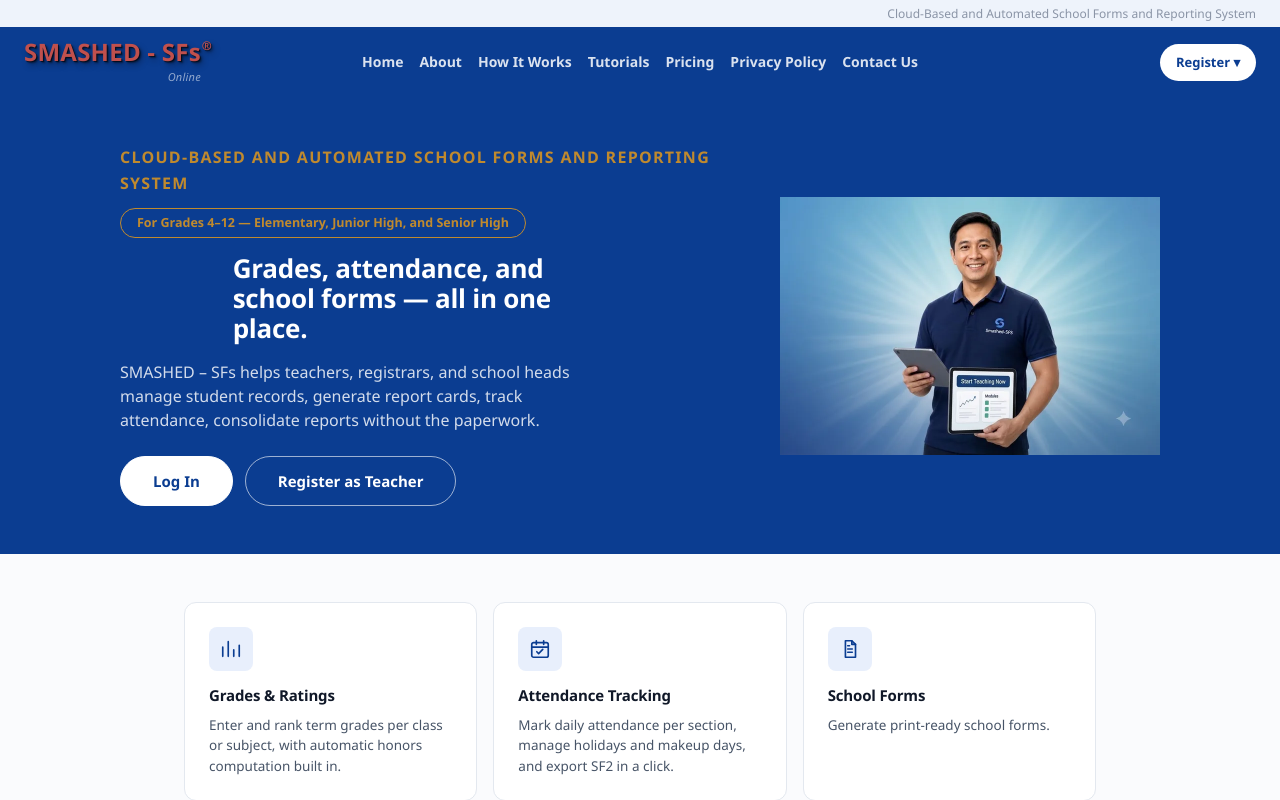
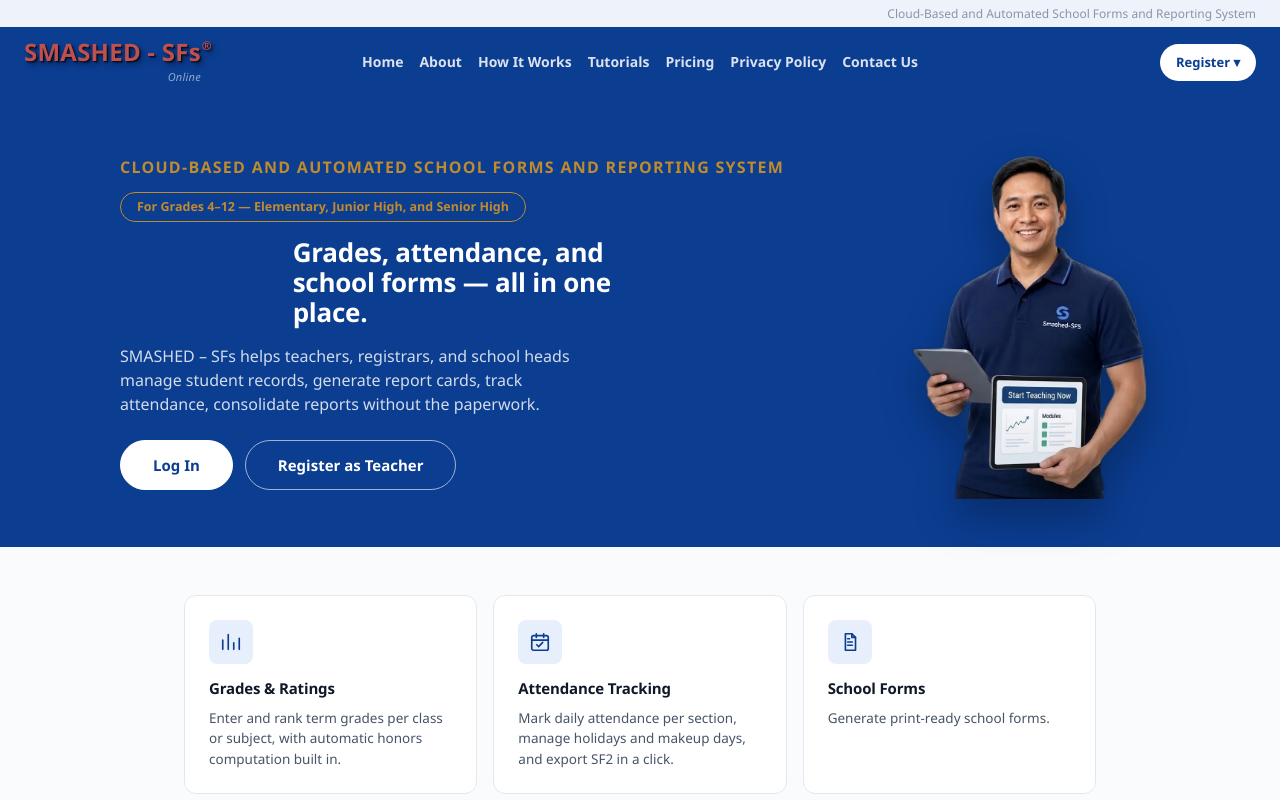
Before and after one commit to civ1977/smashed_sfs_project, a Django app: page / in a window 1280 px wide. Shown: the top 800 px of the page. Run offline with Django 5.2, Linux system fonts and the light colour scheme; parts of the project's set-up code (start-up, migrations or seed data) failed here and were passed over.

Commit message:
Remove the hero photo's background so it blends into the banner
The image had its own light-blue radial background that read as a
rectangular card pasted on top of the navy hero. Cut the subject out
(rembg/u2net) and cropped tight to the figure, re-exporting as a
transparent WebP (53KB) with a transparent PNG fallback (395KB, PNG
being the only common format the JPEG fallback couldn't support once
the background is gone). Added a soft radial glow plus a drop-shadow
filter on the cutout so it reads as grounded in the scene rather than
a flat sticker.

Co-Authored-By: Claude Sonnet 5 <noreply@anthropic.com>

```diff
--- a/smashed_sfs/templates/accounts/landing.html
+++ b/smashed_sfs/templates/accounts/landing.html
@@ -23,9 +23,9 @@
             <picture>
                 <source srcset="{% static 'images/landing_teacher.webp' %}" type="image/webp">
                 <img
-                    src="{% static 'images/landing_teacher.jpg' %}"
+                    src="{% static 'images/landing_teacher.png' %}"
                     alt="Teacher starting a class in SMASHED - SFs on a tablet"
-                    width="760" height="516"
+                    width="700" height="953"
                     loading="eager"
                     decoding="async"
                 >
@@ -128,8 +128,35 @@
         gap: var(--space-7);
     }
     .landing-banner-text { flex: 1 1 480px; min-width: 0; }
-    .landing-banner-image { flex: 1 1 340px; max-width: 380px; display: flex; justify-content: center; }
-    .landing-banner-image img { display: block; width: 100%; height: auto; }
+    .landing-banner-image {
+        position: relative;
+        flex: 0 0 auto;
+        width: 260px;
+        display: flex;
+        justify-content: center;
+        align-self: flex-end;
+    }
+    /* Soft radial glow grounds the cutout against the flat navy banner,
+       instead of it reading as a sticker pasted on top. */
+    .landing-banner-image::before {
+        content: "";
+        position: absolute;
+        left: 50%;
+        bottom: 6%;
+        transform: translateX(-50%);
+        width: 85%;
+        height: 40%;
+        background: radial-gradient(closest-side, rgba(255,255,255,.22), rgba(255,255,255,0) 70%);
+        z-index: 0;
+    }
+    .landing-banner-image img {
+        position: relative;
+        z-index: 1;
+        display: block;
+        width: 100%;
+        height: auto;
+        filter: drop-shadow(0 18px 20px rgba(0,0,0,.28));
+    }
     .landing-eyebrow {
         font-family: var(--font-body);
         font-size: 16px;
@@ -267,7 +294,7 @@
         .landing-testimonials-grid { grid-template-columns: 1fr; }
         .landing-headline { font-size: 28px; }
         .landing-banner-inner-split { flex-direction: column; }
-        .landing-banner-image { max-width: 260px; order: -1; }
+        .landing-banner-image { width: 200px; order: -1; align-self: center; }
     }
 </style>
 {% endblock %}
```
Also changed, not shown: smashed_sfs/static/images/landing_teacher.jpg (deleted), smashed_sfs/static/images/landing_teacher.png (added), smashed_sfs/static/images/landing_teacher.webp.
